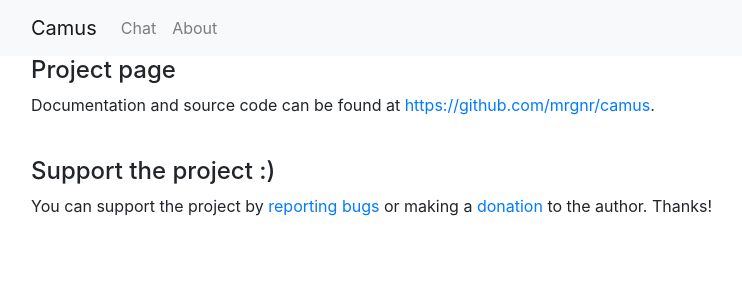
After one commit to camuschat/camus, a Python web app: template camus/templates/about.html in a window 1280 px wide. The commit adds this page. Shown: the top 300 px of the page, without its empty margins (54-796 px from the left). Run offline with Jinja, Linux system fonts and the light colour scheme; the template is opened without the code that fills it, so the values that code supplies are empty; some libraries are stand-ins or nearby versions.

Commit message:
Tweak routes, add about, link to camus.chat.

```diff
--- a/camus/static/css/app.css
+++ b/camus/static/css/app.css
@@ -31,11 +31,11 @@ video:hover {
     color: darkslategray;
 }
 
-a {
+a.list-group-item {
     color: darkslategray;
 }
 
-a:hover {
+a.list-group-item:hover {
     color: darkslategray;
     text-shadow: 0.5px 0.5px 0px slategray;
     text-decoration: none;
--- /dev/null
+++ b/camus/templates/about.html
@@ -0,0 +1,19 @@
+{% extends "base.html" %}
+
+{% block app_content %}
+<div class="row">
+    <div class="col-sm-12">
+        <h4>Project page</h4>
+        <p>
+        Documentation and source code can be found at <a href="https://github.com/mrgnr/camus">https://github.com/mrgnr/camus</a>.
+        </p>
+
+        <br/>
+        <h4>Support the project :)</h4>
+        <p>
+        You can support the project by <a href="https://github.com/mrgnr/camus/issues">reporting bugs</a>
+        or making a <a href="https://liberapay.com/mrgnr">donation</a> to the author. Thanks!
+        </p>
+    </div>
+</div>
+{% endblock %}
--- a/camus/templates/base.html
+++ b/camus/templates/base.html
@@ -1,8 +1,7 @@
 {% extends 'bootstrap-base.html' %}
 
 {% block title %}
-    {% if title %}
-    {{ title }} - Camus{% else %}Camus{% endif %}
+    {% if title %}{{ title }}{% else %}Camus Video Chat{% endif %}
 {% endblock %}
 
 
@@ -17,8 +16,8 @@
             </div>
             <div class="collapse navbar-collapse" id="navbar-content">
                 <ul class="navbar-nav mr-auto">
-                    <li class="nav-item"><a class="nav-link" href="{{ url_for('index') }}">Home</a></li>
-                    <li class="nav-item"><a class="nav-link" href="{{ url_for('rtc') }}">Chat</a></li>
+                    <li class="nav-item"><a class="nav-link" href="{{ url_for('chat_create') }}">Chat</a></li>
+                    <li class="nav-item"><a class="nav-link" href="{{ url_for('about') }}">About</a></li>
                 </ul>
                 <ul class="nav navbar-nav navbar-right">
                 </ul>
--- a/camus/templates/rtc.html
+++ b/camus/templates/chat.html
@@ -18,7 +18,7 @@
         {% endif %}
         {% for room in public_rooms %}
             {% if room.password_hash is none %}
-            <a id="room-link-{{ room.id }}" href={{ url_for('rtc') + '/' + room.id }} class="list-group-item">
+            <a id="room-link-{{ room.id }}" href={{ url_for('chat_create') + '/' + room.id }} class="list-group-item">
                     <h4>{{ room.name }}</h4>
                     <p>Participants: {{ room.clients|length }} / {{ room.guest_limit if room.guest_limit is not none else "Unlimited" }}</p>
                     <p>Last active: {{ room.active_ago }} minutes ago</p>
@@ -28,7 +28,7 @@
                     <h4>{{ room.name }}</h4>
                     <p>Participants: {{ room.clients|length }} / {{ room.guest_limit if room.guest_limit is not none else "Unlimited" }}</p>
                     <p>Last active: {{ room.active_ago }} minutes ago</p>
-                <form class="form form-inline" method="post" role="form" action="{{ url_for('rtc') + '/' + room.id }}">
+                <form class="form form-inline" method="post" role="form" action="{{ url_for('chat_create') + '/' + room.id }}">
                     {{ form_join.csrf_token }}
                     <input id="room_id-{{ room.id }}" name="room_id" type="hidden" value="{{ room.id }}">
                     {{ wtf.form_errors(form_join, hiddens="only") }}
--- a/camus/templates/join-room.html
+++ b/camus/templates/join-room.html
@@ -7,7 +7,7 @@
 <div class="row">
     <div class="col-md-4">
         <h3>Join room</h3>
-        <form class="form" method="post" role="form" action="{{ url_for('rtc') + '/' + room_id }}">
+        <form class="form" method="post" role="form" action="{{ url_for('chat_create') + '/' + room_id }}">
             {{ form.csrf_token }}
             <input id="room_id" name="room_id" type="hidden" value="{{ room_id }}">
             {{ wtf.form_errors(form, hiddens="only") }}
```
Also changed, not shown: camus/routes.py (+14 -11 lines), camus/templates/index.html (deleted, +0 -10 lines), test/cypress/integration/chat.spec.js (+5 -5 lines), README.md, camus/templates/chatroom.html (renamed from camus/templates/rtcroom.html).
